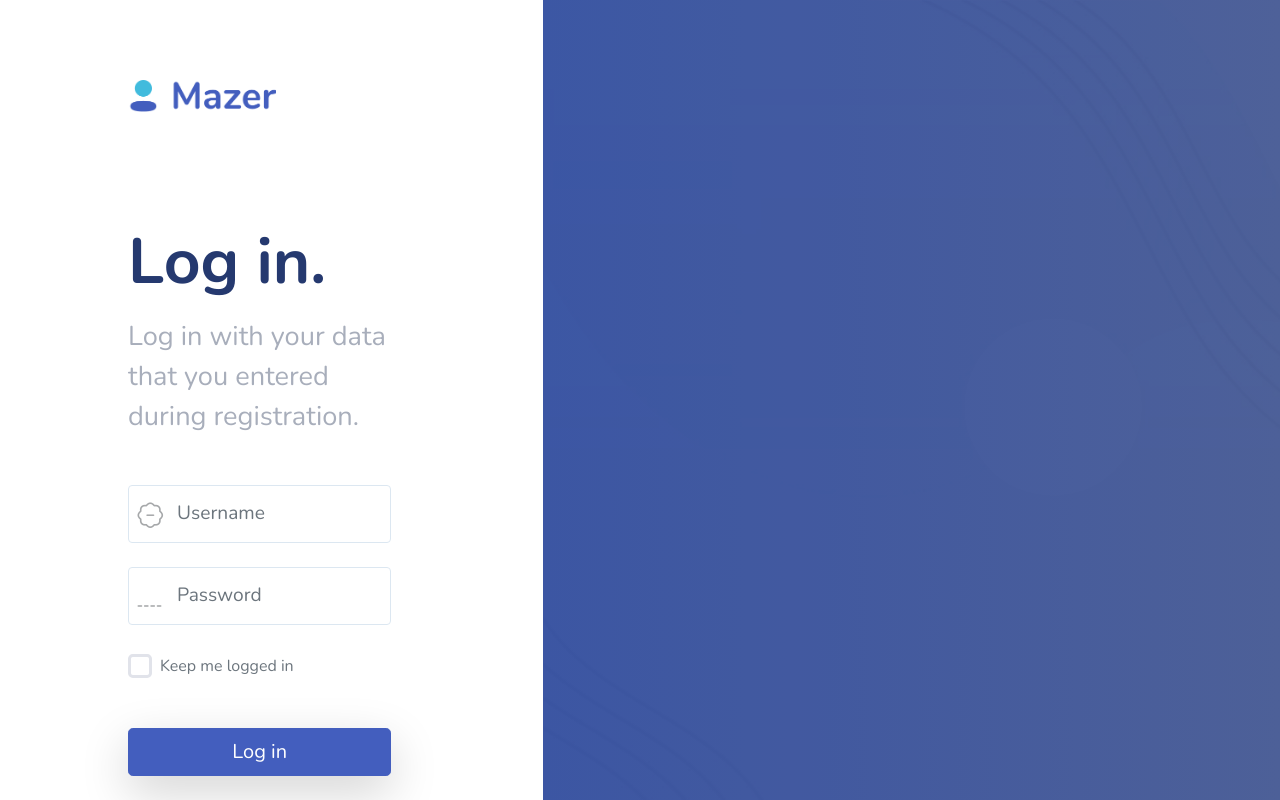
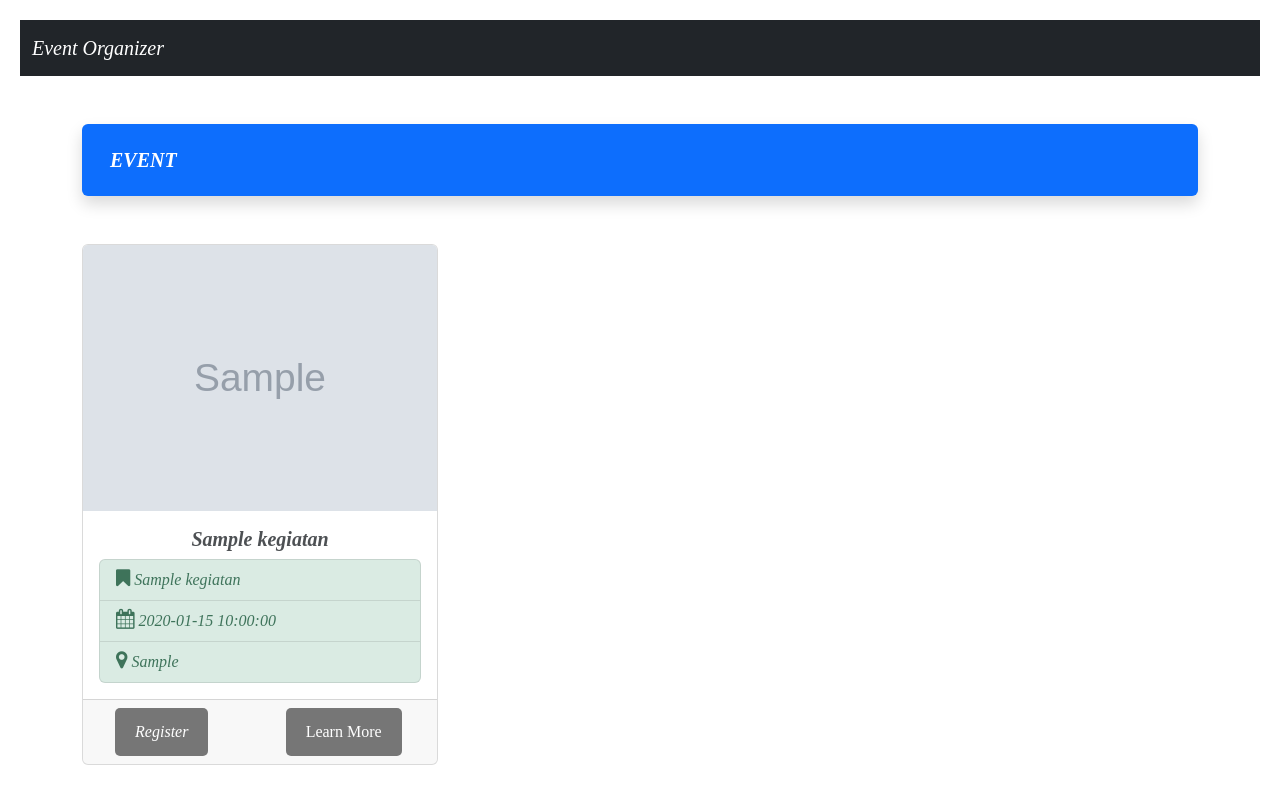
Before and after one commit to hidesec/CI-CD-Codeigniter-3, a CodeIgniter app: page /database/ in a window 1280 px wide. Run offline with CodeIgniter, Linux system fonts and the light colour scheme; tables that the repository leaves empty or names only in its code hold one stand-in row (values such as "Sample post"); grey boxes marked "Sample" are stand-in pictures; some libraries are stand-ins or nearby versions.

Commit message:
register event

```diff
--- a/application/config/routes.php
+++ b/application/config/routes.php
@@ -49,10 +49,10 @@ defined('BASEPATH') OR exit('No direct script access allowed');
 | Examples:	my-controller/index	-> my_controller/index
 |		my-controller/my-method	-> my_controller/my_method
 */
-$route['default_controller'] = 'login';
+$route['default_controller'] = 'event';
 $route['404_override'] = '';
 $route['translate_uri_dashes'] = FALSE;
-$route['login'] = 'login';
+$route['admin/login'] = 'login';
 $route['register'] = 'register';
 $route['post-register']['post'] = 'register/new_user_registration';
 $route['dashboard'] = 'dashboard';
@@ -68,3 +68,4 @@ $route['jenis-kegiatan/create'] = 'jenis_kegiatan/create';
 $toute['jenis-kegiatan/store'] = 'jenis_kegiatan/store';
 $route['jenis-kegiatan/edit/(:num)'] = 'jenis_kegiatan/show/$1';
 $route['jenis-kegiatan/hapus/(:num)'] = 'jenis_kegiatan/delete/$1';
+$route['Event/daftar/(:num)'] = 'Event/daftar/$1';
--- a/application/controllers/Dashboard.php
+++ b/application/controllers/Dashboard.php
@@ -8,6 +8,12 @@
 
 			//load url helper library
 			$this->load->helper('url');
+
+			// Load session library
+			$this->load->library('session');
+			if($this->session->userdata['logged_in']['role'] !== 'Admin'){
+				redirect('event', 'refresh');
+			}
 		}
 		public function index(){
 			$this->load->view('master_view/header');
--- /dev/null
+++ b/application/controllers/Event.php
@@ -0,0 +1,77 @@
+<?php
+defined('BASEPATH') OR exit('No direct script access allowed');
+
+class Event extends CI_Controller{
+	public function __construct(){
+		parent::__construct();
+		//load url helper library
+		$this->load->helper('url');
+		// Load form helper library
+		$this->load->helper('form');
+		//load security helper
+		$this->load->helper('security');
+		// Load form validation library
+		$this->load->library('form_validation');
+		// Load session library
+		$this->load->library('session');
+		// Load database
+		$this->load->model('Kegiatan_model');
+		$this->load->model('Jenis_kegiatan_model');
+		$this->load->model('Kategori_peserta_model');
+		$this->load->model('Auth_database');
+		$this->load->model('Event_model');
+	}
+
+	public function index(){
+		$this->load->view('fe_master_view/header');
+		$this->load->view('fe_master_view/navbar');
+		$data['jenis_kegiatan'] = $this->Jenis_kegiatan_model->get_jenis_kegiatan();
+		$data['kegiatan'] = $this->Kegiatan_model->get_kegiatan();
+		$data['message_display'] = $this->session->flashdata('messages');
+		$this->load->view('fe_event_view/event', $data);
+		$this->load->view('fe_master_view/footer');
+	}
+
+	public function daftar($id){
+		$this->load->view('fe_master_view/header');
+		$this->load->view('fe_master_view/navbar');
+		$data['kategori_peserta'] = $this->Kategori_peserta_model->get_kategori_peserta();
+		$data['kegiatan'] = $this->Kegiatan_model->get_kegiatan_id($id);
+		$data['message_display'] = $this->session->flashdata('messages');
+		$this->load->view('fe_event_view/event_form', $data);
+		$this->load->view('fe_master_view/footer');
+	}
+
+	public function create(){
+		$this->form_validation->set_rules('username', 'Username', 'trim|required|xss_clean');
+		$this->form_validation->set_rules('password', 'Password', 'trim|required|xss_clean');
+		$this->form_validation->set_rules('email', 'Email', 'trim|required|xss_clean');
+		$this->form_validation->set_rules('kategori_peserta_id', 'Kategori_peserta_id', 'trim|required|xss_clean');
+		$this->form_validation->set_rules('alasan', 'Alasan', 'trim|required|xss_clean');
+
+		$data = array(
+			'username' => $this->input->post('username'),
+			'email' => $this->input->post('email'),
+			'password' => md5($this->input->post('password')),
+			'role' => 'users'
+		);
+
+		$result = $this->Auth_database->registration_insert($data);
+
+		$last_id = $this->Auth_database->get_last_id_user();
+
+		$data = array(
+			'tanggal_daftar' => date("Y-m-d"),
+			'alasan' => $this->input->post('alasan'),
+			'user_id' => $last_id[0]->id,
+			'kegiatan_id' => $this->input->post('kegiatan_id'),
+			'kategori_peserta_id' => $this->input->post('kategori_peserta_id')
+		);
+
+		$result = $this->Event_model->event_insert($data);
+
+		$messages = 'Berhasil mendaftar Event '.$this->input->post('judul').'!';
+		$this->session->set_flashdata('messages', $messages);
+		redirect("event");
+	}
+}
--- a/application/controllers/Login.php
+++ b/application/controllers/Login.php
@@ -59,6 +59,7 @@ class Login extends CI_Controller {
 					$session_data = array(
 						'username' => $result[0]->username,
 						'email' => $result[0]->email,
+						'role' => $result[0]->role
 					);
 					// Add user data in session
 					$this->session->set_userdata('logged_in', $session_data);
--- a/application/models/Auth_database.php
+++ b/application/models/Auth_database.php
@@ -62,4 +62,18 @@ Class Auth_Database extends CI_Model {
 			return false;
 		}
 	}
+
+	public function get_last_id_user(){
+		$this->db->select('id');
+		$this->db->from('users');
+		$this->db->order_by('id', 'desc');
+		$this->db->limit(1);
+		$query = $this->db->get();
+
+		if ($query->num_rows() == 1) {
+			return $query->result();
+		} else {
+			return false;
+		}
+	}
 }
--- /dev/null
+++ b/application/models/Event_model.php
@@ -0,0 +1,18 @@
+<?php
+Class Event_model extends CI_Model
+{
+
+	public function __construct()
+	{
+		parent::__construct();
+	}
+
+	public function event_insert($data){
+		$this->db->insert('daftar', $data);
+		if ($this->db->affected_rows() > 0) {
+			return true;
+		}else{
+			return false;
+		}
+	}
+}
--- /dev/null
+++ b/application/models/Kategori_peserta_model.php
@@ -0,0 +1,25 @@
+<?php
+
+Class Kategori_peserta_model extends CI_Model
+{
+
+	public function __construct()
+	{
+		parent::__construct();
+	}
+
+	public function get_kategori_peserta(){
+		$this->db->select('*');
+		$this->db->from('kategori_peserta');
+		$query = $this->db->get();
+
+		if($query->num_rows() !== 0)
+		{
+			return $query->result_array();
+		}
+		else
+		{
+			return false;
+		}
+	}
+}
--- a/application/models/Kegiatan_model.php
+++ b/application/models/Kegiatan_model.php
@@ -9,8 +9,10 @@ Class Kegiatan_model extends CI_Model
 	}
 
 	public function get_kegiatan(){
-		$this->db->select('*');
+		$this->db->select('kegiatan.*,
+		jenis_kegiatan.nama');
 		$this->db->from('kegiatan');
+		$this->db->join('jenis_kegiatan','jenis_kegiatan.id = kegiatan.jenis_id','left');
 		$query = $this->db->get();
 
 		if($query->num_rows() !== 0)
@@ -24,9 +26,11 @@ Class Kegiatan_model extends CI_Model
 	}
 
 	public function get_kegiatan_id($id){
-		$this->db->select('*');
+		$this->db->select('kegiatan.*,
+		jenis_kegiatan.nama');
 		$this->db->from('kegiatan');
-		$this->db->where('id', $id);
+		$this->db->join('jenis_kegiatan','jenis_kegiatan.id = kegiatan.jenis_id','left');
+		$this->db->where('kegiatan.id', $id);
 		$this->db->limit(1);
 		$query = $this->db->get();
 
--- /dev/null
+++ b/application/views/fe_event_view/event.php
@@ -0,0 +1,40 @@
+<div class="container">
+    <nav class="navbar navbar-expand-lg bg-primary mt-5 shadow p-3 mb-5 rounded">
+        <div class="container-fluid">
+            <a class="navbar-brand" href="#" style="color: white;"><b>EVENT</b></a>
+        </div>
+    </nav>
+	<?php
+		if (isset($message_display)) {
+			echo "<div class='alert alert-warning'>";
+			echo $message_display;
+			echo "</div>";
+		}
+	?>
+    <div class="row row-cols-3">
+		<?php
+			foreach($kegiatan as $kg){
+		?>
+        <div class="col">
+            <div class="card">
+                <img class="card-img-top" src="<?php echo base_url().$kg["foto_flyer"];?>" alt="Company logo">
+                <div class="card-body">
+                  <h5 class="card-title"><?= $kg["judul"]?></h5>
+                  <ul class="list-group">
+                    <li class="list-group-item list-group-item-success"><i class="fa fa-bookmark"style="font-size:20px;"></i>   <?= $kg["nama"] ?></li>
+                    <li class="list-group-item list-group-item-success"><i class="fa fa-calendar"style="font-size:20px;"></i>   <?= $kg["tanggal"]?></li>
+                    <li class="list-group-item list-group-item-success"><i class="fa fa-map-marker"style="font-size:20px;"></i>   <?= $kg["tempat"]?></li>
+                  </ul>
+
+                </div>
+                <div class="card-footer">
+					<a type="button" class="btn" id="left-panel-link" href="<?=site_url('Event/daftar/'.$kg['id'])?>">Register</a>
+                  	<button type="button" class="btn" data-toggle="modal" data-target="#exampleModal1" id="right-panel-link">Learn More</button>
+                </div>
+            </div>
+        </div>
+		<?php
+			}
+		?>
+    </div>
+</div>
--- /dev/null
+++ b/application/views/fe_master_view/footer.php
@@ -0,0 +1,3 @@
+	<script src="https://cdn.jsdelivr.net/npm/bootstrap@5.2.0-beta1/dist/js/bootstrap.bundle.min.js" integrity="sha384-pprn3073KE6tl6bjs2QrFaJGz5/SUsLqktiwsUTF55Jfv3qYSDhgCecCxMW52nD2" crossorigin="anonymous"></script>
+  </body>
+</html>
--- /dev/null
+++ b/application/views/fe_master_view/header.php
@@ -0,0 +1,68 @@
+<!doctype html>
+<html lang="en">
+  <head>
+    <meta charset="utf-8">
+    <meta name="viewport" content="width=device-width, initial-scale=1">
+    <title>Bootstrap demo</title>
+    <link href="https://cdn.jsdelivr.net/npm/bootstrap@5.2.0-beta1/dist/css/bootstrap.min.css" rel="stylesheet" integrity="sha384-0evHe/X+R7YkIZDRvuzKMRqM+OrBnVFBL6DOitfPri4tjfHxaWutUpFmBp4vmVor" crossorigin="anonymous">
+    <link rel="stylesheet" href="https://cdnjs.cloudflare.com/ajax/libs/font-awesome/4.7.0/css/font-awesome.min.css">
+    <style>
+
+        body {
+        font-family: 'Montserrat';
+        font-style: Italic;
+        background-attachment: fixed;
+        background-position: center;
+        background-repeat: no-repeat;
+        background-size: cover;
+        padding:20px;
+        }
+
+        .header {
+        text-align: center;
+        padding: 20px;
+        font-size:20px;
+        }
+
+        /* Responsive layout - makes a two column-layout instead of four columns */
+        @media (max-width: 800px) {
+        .column {
+            flex: 46%;
+            max-width: 46%;
+        }
+        }
+
+        .card {
+        opacity: 0.8;
+        filter: alpha(opacity=60);
+        }
+        .card-title {
+        font-weight:bold;
+        text-align: center;
+        }
+
+        #left-panel-link {
+        position: relative;
+        left: 5%;
+        background-color: #555;
+        color: white;
+        font-size: 16px;
+        padding: 12px 20px;
+        border: none;
+        cursor: pointer;
+        border-radius: 5px;
+        }
+        #right-panel-link {
+        position: absolute;
+        right: 10%;
+        background-color: #555;
+        color: white;
+        font-size: 16px;
+        padding: 12px 20px;
+        border: none;
+        cursor: pointer;
+        border-radius: 5px;
+        }
+    </style>
+  </head>
+  <body>
--- /dev/null
+++ b/application/views/fe_master_view/navbar.php
@@ -0,0 +1,12 @@
+<nav class="navbar navbar-expand-lg bg-dark">
+    <div class="container-fluid">
+        <a class="navbar-brand" href="#" style="color: white;">Event Organizer</a>
+        <!-- <form class="d-flex" role="search">
+            <input class="form-control me-2" type="input" placeholder="Username">
+            <input class="form-control me-2" type="input" placeholder="Password">
+            <button class="btn btn-primary" type="submit">Login</button>
+            <button class="btn btn-light" type="submit" style="margin-left: 10px;">Register</button>
+        </form> -->
+        </div>
+    </div>
+</nav>
--- a/application/views/master_view/header.php
+++ b/application/views/master_view/header.php
@@ -4,6 +4,7 @@
 	if (isset($this->session->userdata['logged_in'])) {
 		$username = ($this->session->userdata['logged_in']['username']);
 		$email = ($this->session->userdata['logged_in']['email']);
+		$role = ($this->session->userdata['logged_in']['role']);
 	} else {
 		header("location: login");
 	}
```
Also changed, not shown: application/views/fe_event_view/event_form.php (added, +59 -0 lines).
